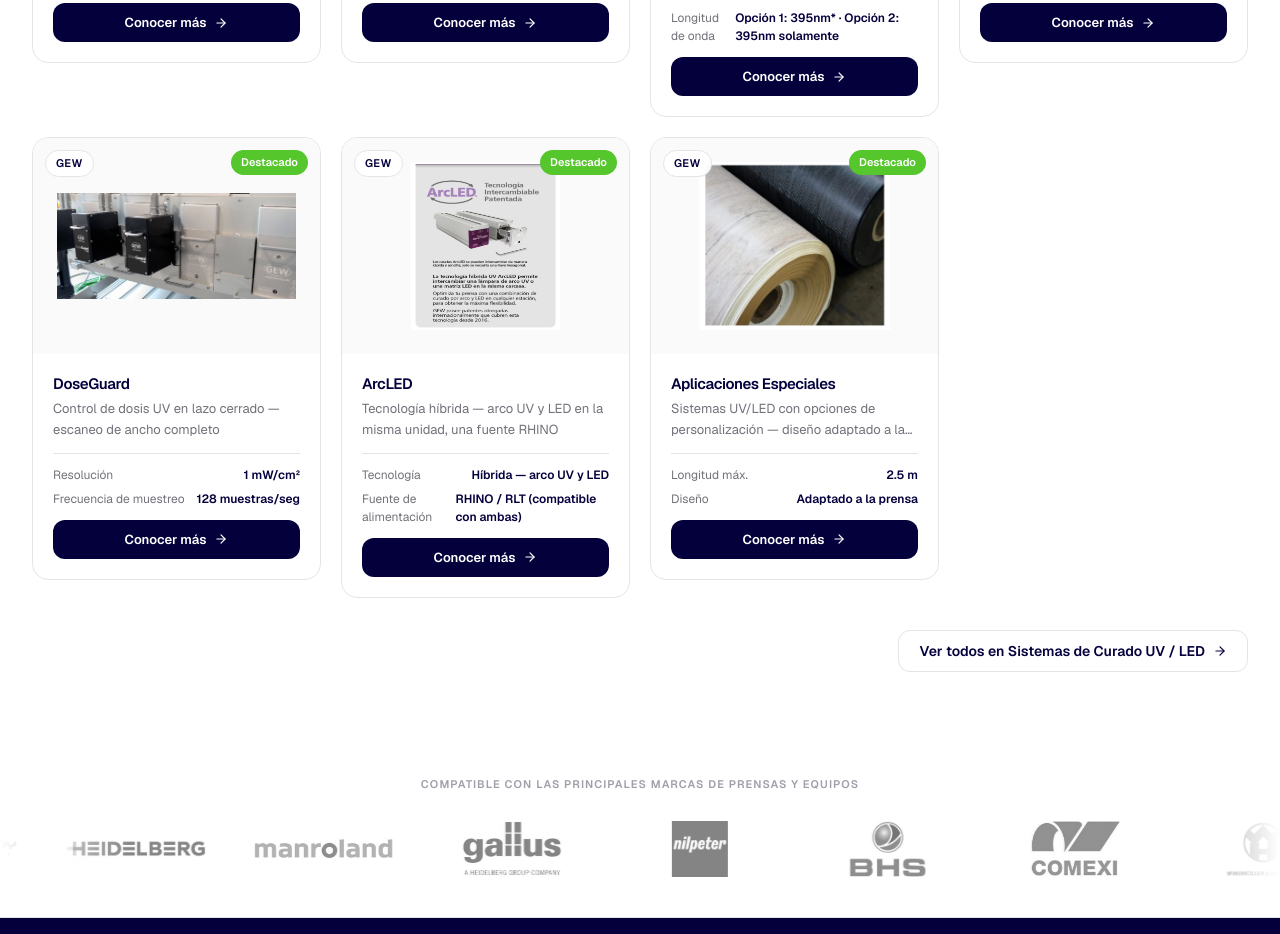
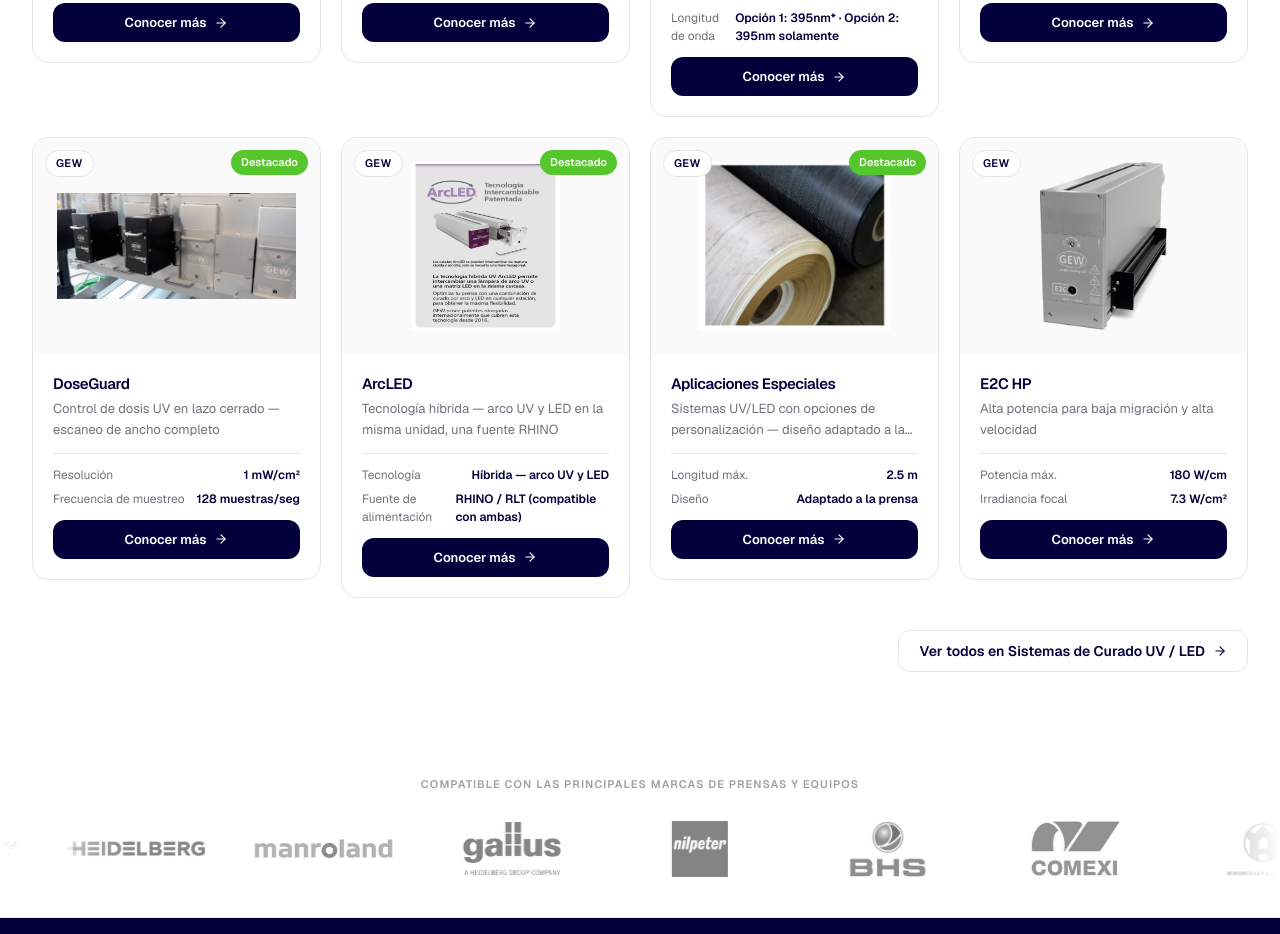
Before and after one commit to bladesvisiontech/printsys-web, a Next.js app: page / in a window 1280 px wide. Shown: the part 1720-2654 px from the top of the page. Built offline with nearby package versions, Linux system fonts and the light colour scheme.

Commit message:
fix: show all category products (up to 8, featured first) on homepage catalog

```diff
--- a/components/sections/HomeCatalog.tsx
+++ b/components/sections/HomeCatalog.tsx
@@ -10,8 +10,9 @@
   const [active, setActive] = useState(categories[0].slug)
 
   const cat = categories.find(c => c.slug === active)!
-  const display = cat.products.filter(p => p.featured).slice(0, 8)
-  const products = display.length >= 2 ? display : cat.products.slice(0, 8)
+  const featured = cat.products.filter(p => p.featured)
+  const rest = cat.products.filter(p => !p.featured)
+  const products = [...featured, ...rest].slice(0, 8)
 
   return (
     <section className="bg-white py-16">
```
